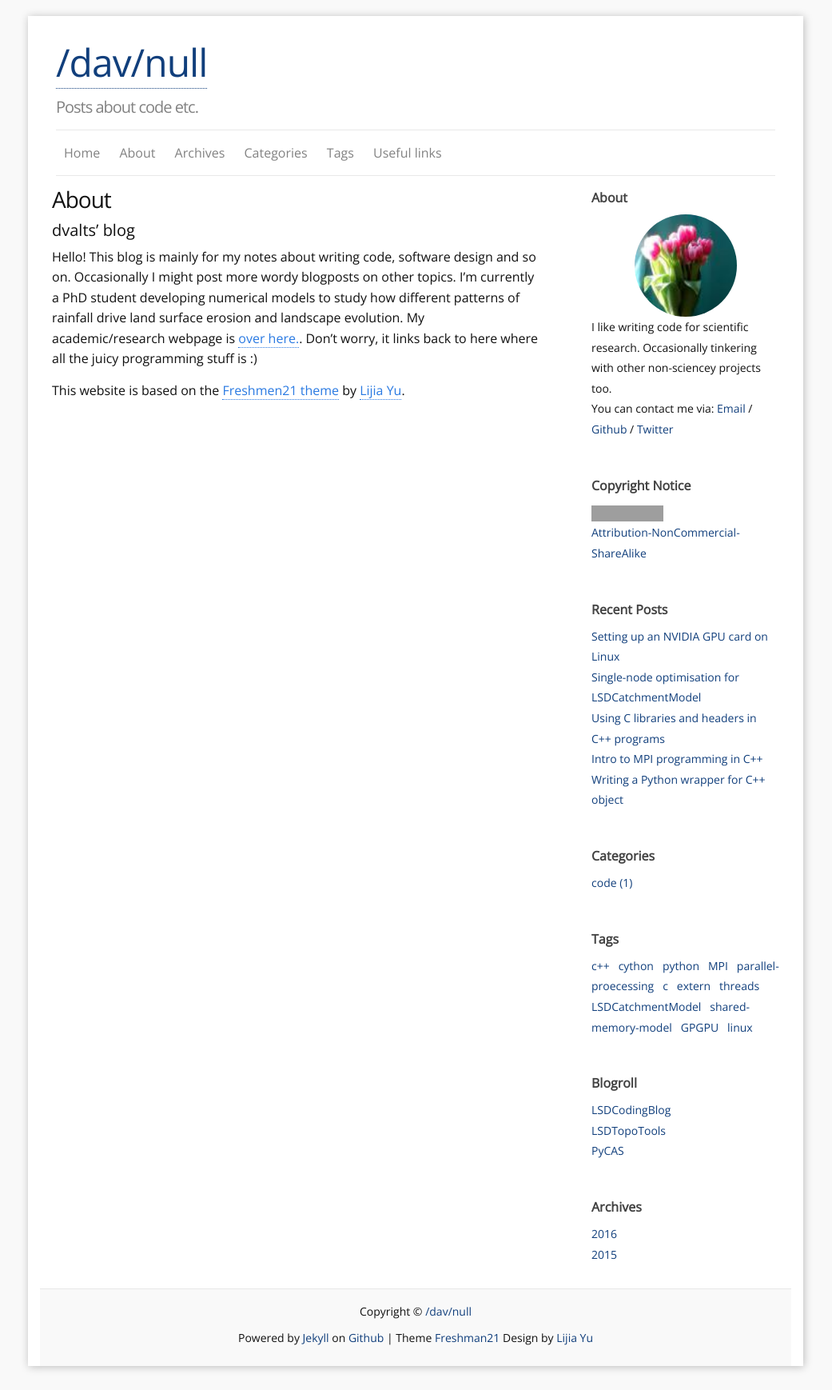
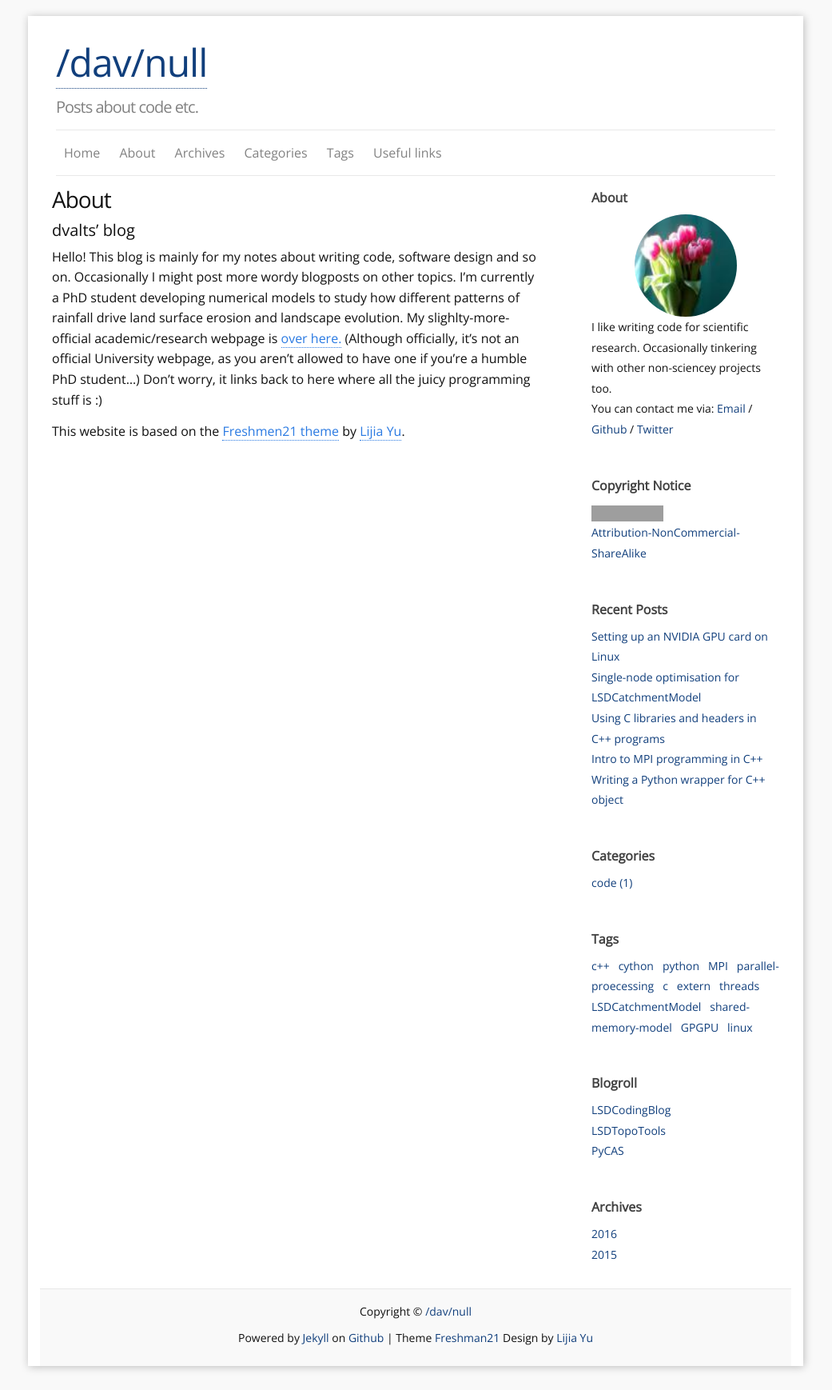
Before and after one commit to dvalters/dvalters.github.io, a Jekyll site: the page built from b_about.md, in a window 1280 px wide. Shown: the whole page at 80% size, without its empty margins (120-1161 px from the left). Built offline with Jekyll 4.4.1, drawn with Linux system fonts in a browser that asks for light colours; comment, search, counter and statistics services are not loaded; grey boxes are pictures that could not be loaded.

Commit message:
Update b_about.md

```diff
--- a/b_about.md
+++ b/b_about.md
@@ -8,6 +8,6 @@ permalink: /about/
 
 ### dvalts' blog
 
-Hello! This blog is mainly for my notes about writing code, software design and so on. Occasionally I might post more wordy blogposts on other topics. I'm currently a PhD student developing numerical models to study how different patterns of rainfall drive land surface erosion and landscape evolution. My academic/research webpage is [over here.](http://personalpages.manchester.ac.uk/staff/declan.valters/). Don't worry, it links back to here where all the juicy programming stuff is :)
+Hello! This blog is mainly for my notes about writing code, software design and so on. Occasionally I might post more wordy blogposts on other topics. I'm currently a PhD student developing numerical models to study how different patterns of rainfall drive land surface erosion and landscape evolution. My slighlty-more-official academic/research webpage is [over here.](http://personalpages.manchester.ac.uk/staff/declan.valters/) (Although officially, it's not an official University webpage, as you aren't allowed to have one if you're a humble PhD student...)  Don't worry, it links back to here where all the juicy programming stuff is :)
 
 This website is based on the [Freshmen21 theme](https://http://jekyllthemes.org/themes/freshman21/) by [Lijia Yu](http://yulijia.net/).
```
